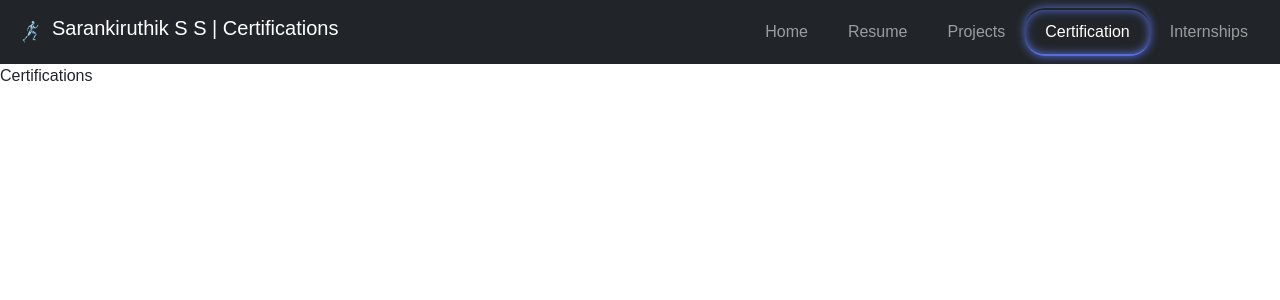
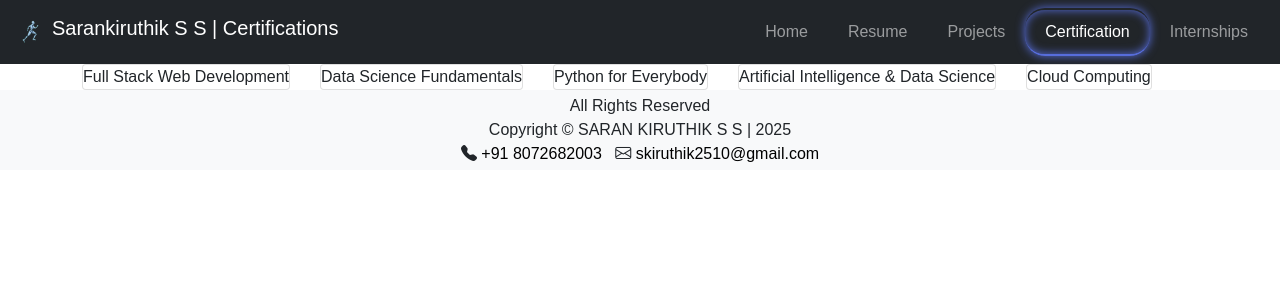
Before and after one commit to SarankiruthikSanthanakrishnan/MyPortfolio, a React (Vite) app: page /Certifications in a window 1280 px wide. Shown: the top 300 px of the page. Built offline with nearby package versions, Linux system fonts and the light colour scheme.

Commit message:
Final Update

```diff
--- /dev/null
+++ b/src/Components/Card.css
@@ -0,0 +1,6 @@
+.certificate-container{
+  display: flex;
+  flex-direction: row;
+  gap: 30px;
+  flex-wrap: wrap;
+}
--- /dev/null
+++ b/src/Components/CertificateCard.jsx
@@ -0,0 +1,13 @@
+// CertificateCard.jsx
+import React from 'react';
+import './Card.css'; // Assuming this is your CSS file
+
+const CertificateCard = ({certificateTitle}) => {
+  return (
+    <>
+    <div className="card">{certificateTitle}</div>
+    </>
+  );
+};
+
+export default CertificateCard;
--- a/src/Components/Certifications.jsx
+++ b/src/Components/Certifications.jsx
@@ -1,4 +1,9 @@
-import {useEffect} from 'react'
+// Certifications.jsx
+import { useEffect } from 'react';
+import CertificateCard from './CertificateCard';
+import certificatesData from '../assets/Certificate.json'
+import Footer from './Footer';
+import './Card.css';
 
 const Certifications = () => {
   useEffect(() => {
@@ -6,8 +11,15 @@ const Certifications = () => {
   }, []);
 
   return (
-    <div>Certifications</div>
-  )
-}
+    <>
+      <div className="certificate-container container mx-auto">
+        {certificatesData.map((certificate) => (
+          <CertificateCard key={certificate.id}  certificateTitle={certificate.course}     />
+        ))}
+      </div>
+      <Footer />
+    </>
+  );
+};
 
-export default Certifications
+export default Certifications;
--- a/src/Components/Project.jsx
+++ b/src/Components/Project.jsx
@@ -1,6 +1,6 @@
 // Project.jsx
 import { useEffect } from 'react';
-import projectsData from '../assets/Product.json';
+import projectsData from '../assets/Project.json';
 import ProjectCard from './ProjectCard';
 import './Project.css';
 import Footer from './Footer';
--- a/src/Components/ProjectCard.jsx
+++ b/src/Components/ProjectCard.jsx
@@ -1,4 +1,4 @@
-// ProjectCard.jsx
+
 import React from 'react';
 import './Project.css';
 
--- /dev/null
+++ b/src/assets/Certificate.json
@@ -0,0 +1,38 @@
+
+[
+  {
+    "id": 1,
+    "course": "Full Stack Web Development",
+    "conductor": "Codecademy",
+    "imageSrc": "https://via.placeholder.com/600x400/007bff/ffffff?text=Web+Dev+Certificate",
+    "link": "https://example.com/certificate1"
+  },
+  {
+    "id": 2,
+    "course": "Data Science Fundamentals",
+    "conductor": "Coursera",
+    "imageSrc": "https://via.placeholder.com/600x400/28a745/ffffff?text=Data+Science+Certificate",
+    "link": "https://example.com/certificate2"
+  },
+  {
+    "id": 3,
+    "course": "Python for Everybody",
+    "conductor": "University of Michigan",
+    "imageSrc": "https://via.placeholder.com/600x400/ffc107/333333?text=Python+Certificate",
+    "link": "https://example.com/certificate3"
+  },
+  {
+    "id": 4,
+    "course": "Artificial Intelligence & Data Science",
+    "conductor": "NoviTech R&D Pvt Ltd",
+    "imageSrc": "https://via.placeholder.com/600x400/17a2b8/ffffff?text=AI+Certificate",
+    "link": "https://example.com/certificate4"
+  },
+  {
+    "id": 5,
+    "course": "Cloud Computing",
+    "conductor": "Google",
+    "imageSrc": "https://via.placeholder.com/600x400/fd7e14/ffffff?text=Cloud+Certificate",
+    "link": ""
+  }
+]
--- a/src/assets/Product.json
+++ b/src/assets/Project.json
@@ -4,7 +4,7 @@
     "technology": "Web Development , Bootstrap",
     "duration": "December 2023 - January 2024",
     "demoLink": "https://sarankiruthik.netlify.app/",
-    "codeLink": "https://github.com/SarankiruthikSanthanakrishnan/Portfolio"
+    "codeLink": "https://github.com/SarankiruthikSanthanakrishnan/My_PROFILE"
   },
   {
     "title": "Responsive Portfolio Design",
```
